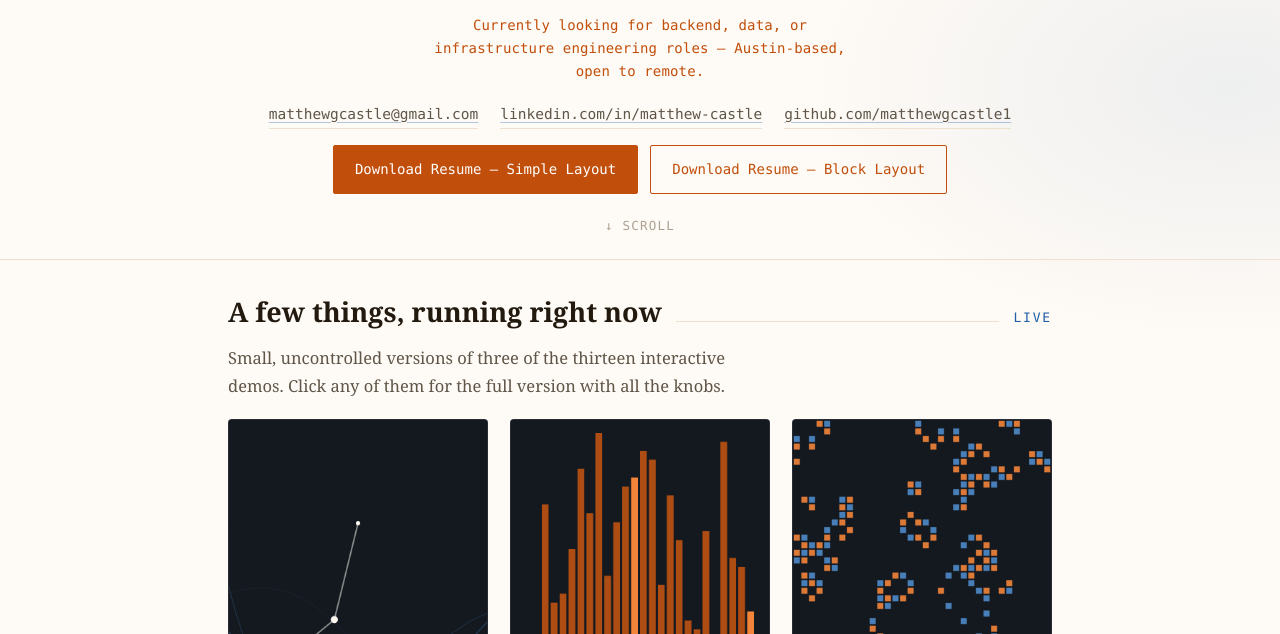
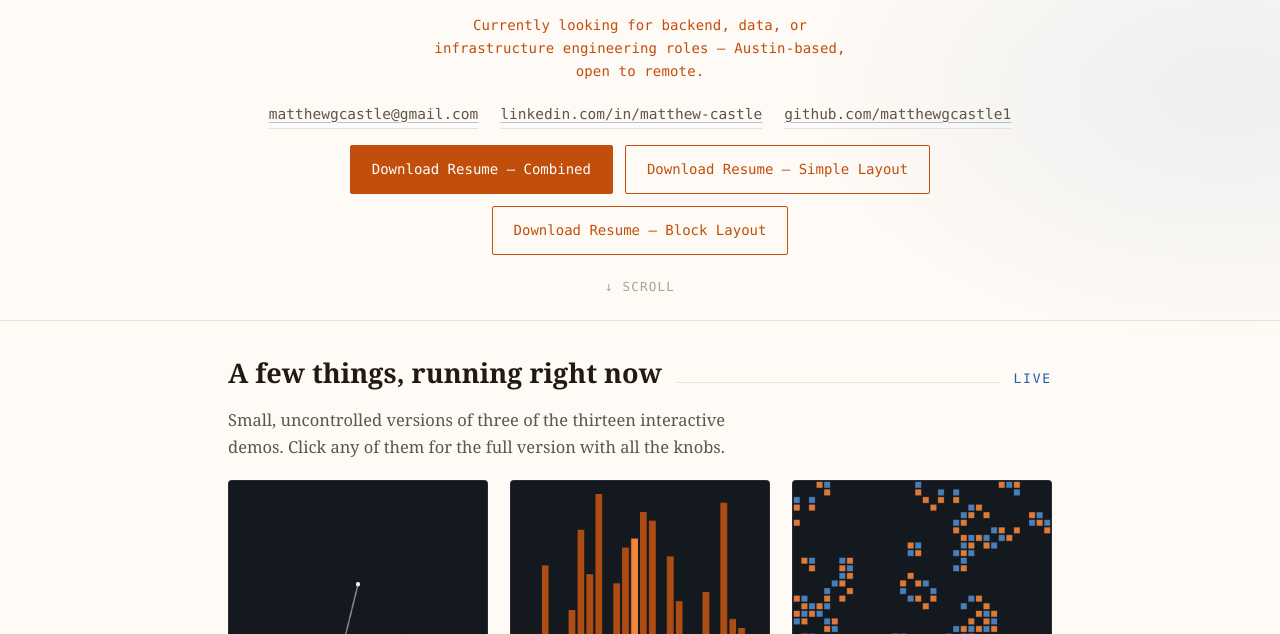
Before and after one commit to matthewgcastle1/portfolio, a plain HTML site: page index.html in a window 1280 px wide. Shown: the part 166-800 px from the top of the page. Drawn offline with Linux system fonts and the light colour scheme.

Commit message:
Add combined/synthesized resume as a third download option

```diff
--- a/index.html
+++ b/index.html
@@ -336,7 +336,8 @@
       <a href="https://github.com/matthewgcastle1" target="_blank" rel="noopener">github.com/matthewgcastle1</a>
     </div>
     <div class="resume-row">
-      <a class="resume-btn" href="Matthew_Castle_Resume.pdf" download>Download Resume &mdash; Simple Layout</a>
+      <a class="resume-btn" href="Matthew_Castle_Resume_Combined.pdf" download>Download Resume &mdash; Combined</a>
+      <a class="resume-btn alt" href="Matthew_Castle_Resume.pdf" download>Download Resume &mdash; Simple Layout</a>
       <a class="resume-btn alt" href="MatthewCastleResume2.pdf" download>Download Resume &mdash; Block Layout</a>
     </div>
     <span class="scroll-hint">&darr; scroll</span>
```
Also changed, not shown: 1 other file.
